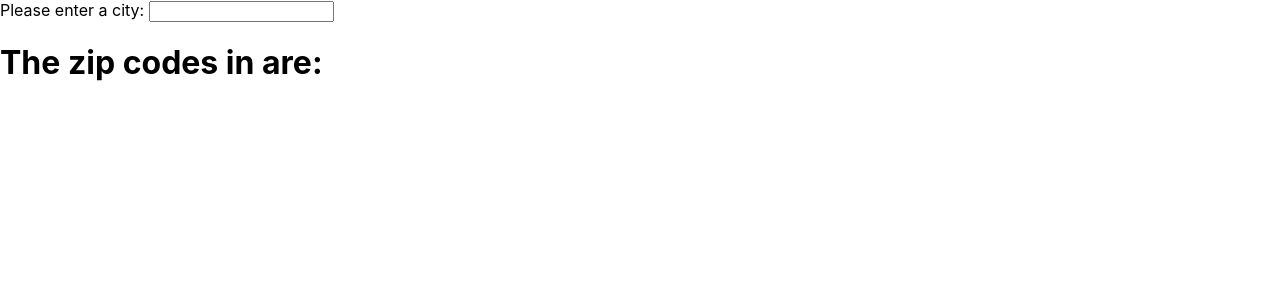
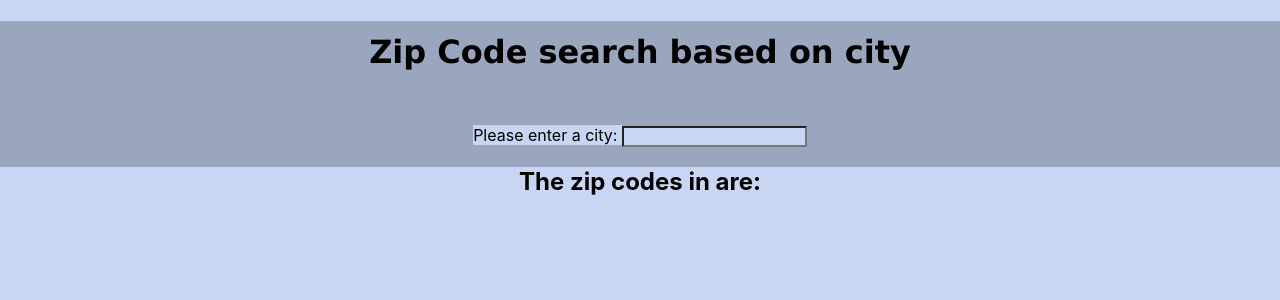
Before and after one commit to abrahym-cuny-ttp-SU20/city-and-zip, a React (Create React App) app: page / in a window 1280 px wide. Shown: the top 300 px of the page. Built offline with nearby package versions, Linux system fonts and the light colour scheme.

Commit message:
added styling

```diff
--- /dev/null
+++ b/src/App.css
@@ -0,0 +1,78 @@
+.App {
+    text-align: center;
+    background-color: rgb(160, 233, 255);
+  }
+
+  .App-logo {
+    height: 40vmin;
+    pointer-events: none;
+  }
+
+  @media (prefers-reduced-motion: no-preference) {
+    .App-logo {
+      animation: App-logo-spin infinite 20s linear;
+    }
+  }
+
+  .App-header {
+    text-align: center;
+    background-color: #9aa6be;
+    align-items: center;
+    justify-content: center;
+    color: black;
+    padding: 12px;
+    text-decoration: none;
+    font-family: verdana;
+  }
+
+
+  .App-link {
+    color: #61dafb;
+  }
+
+  @keyframes App-logo-spin {
+    from {
+      transform: rotate(0deg);
+    }
+    to {
+      transform: rotate(360deg);
+    }
+  }
+
+  .container {
+    text-align: center;
+    background-color: #9aa6be;
+  }
+
+  .h1 {
+    text-align: center;
+    background-color: #9aa6be;
+    align-items: center;
+    justify-content: center;
+    color: black;
+    padding: 12px;
+    text-decoration: none;
+    font-family: verdana;
+  }
+
+  .label {
+    text-align: center;
+    align-items: center;
+    justify-content: center;
+  }
+
+  .body {
+    text-align: center;
+    background-color: #9aa6be;
+    align-items: center;
+    justify-content: center;
+    color: black;
+    padding: 12px;
+    text-decoration: none;
+    font-family: verdana;
+  }
+
+  *{
+    background-color: rgb(200, 214, 243);
+    text-align: center;
+    }
--- a/src/App.js
+++ b/src/App.js
@@ -1,5 +1,6 @@
 import React, { Component } from 'react';
 import axios from 'axios';
+import './App.css';
 import CitySearch from './components/CitySearch.js';
 
 class App extends Component {
@@ -32,6 +33,10 @@ class App extends Component {
     render() {
       return (
         <>
+        <body>
+         <div className="container">
+          <h1 className="App-header">Zip Code search based on city</h1>
+          <br></br>
           <label>Please enter a city: </label>
 
           <input
@@ -41,6 +46,8 @@ class App extends Component {
           <CitySearch
             cityName={this.state.cityName}
             zipCodes={this.state.zipCodes} />
+        </div>
+        </body>
         </>
       );
     }
--- a/src/components/CitySearch.js
+++ b/src/components/CitySearch.js
@@ -7,12 +7,13 @@ function CitySearch(props){
 
 	return (
 		<>
-			<h1>The zip codes in {(props.cityName)} are:< /h1>
-
+		<div className="input-group-append">
+			<h2>The zip codes in {(props.cityName)} are:</h2>
 			<ul>
 				{props.zipCodes.map(curZipCode =>
 					<li key={curZipCode}>{curZipCode}</li>) }
 			</ul>
+		</div>
 		</>
 	);
 }
```
